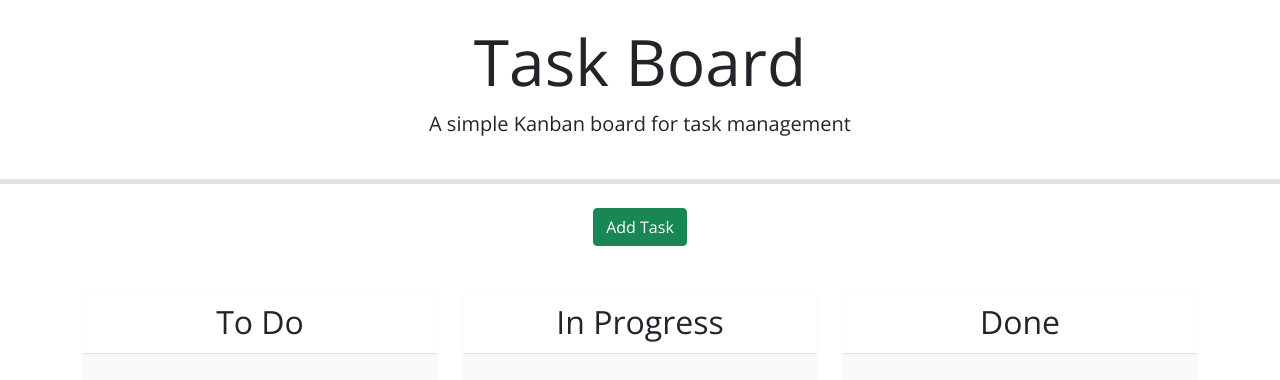
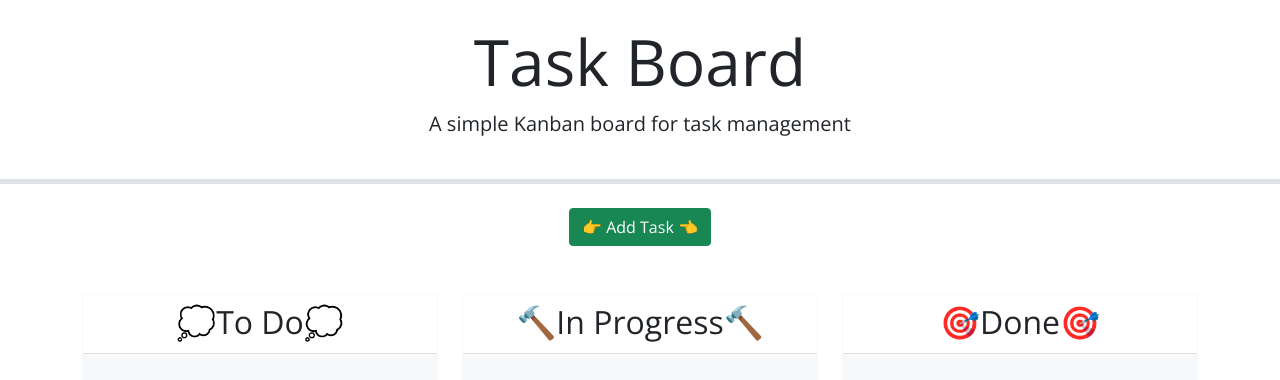
Before and after one commit to san1718/mc05-Simple_Task_Board, a plain HTML site: page index.html in a window 1280 px wide. Drawn offline with nearby package versions, Linux system fonts and the light colour scheme.

Commit message:
readme changes

```diff
--- a/index.html
+++ b/index.html
@@ -22,14 +22,14 @@
   </header>
   <div class="container">
     <div class="text-center mb-5">
-      <button class="btn btn-success" data-bs-toggle="modal" data-bs-target="#formModal">Add Task</button>
+      <button class="btn btn-success" data-bs-toggle="modal" data-bs-target="#formModal">👉 Add Task 👈</button>
     </div>
     <!-- Todo: Create a modal with a form to add tasks -->
     <div class="modal fade" id=“formModal” tabindex=“-1” aria-labelledby=“formModalLabel” aria-hidden=“true”>
       <div class=“modal-dialog”>
           <div class=“modal-content”>
               <div class=“modal-header”>
-                  <h5 class=“modal-title” id=“formModalLabel”>Add New Task</h5>
+                  <h5 class=“modal-title” id=“formModalLabel”>👉 Add New Task 👈</h5>
                   <button type=“button” class=“close” data-bs-dismiss=“modal” aria-label=“Close”>
                       <span>&times;</span>
                   </button>
@@ -63,7 +63,7 @@
       <div class="col-12 col-lg-4 d-flex">
         <div id="to-do" class="card border-light mb-3 lane flex-grow-1">
           <div class="card-header bg-white">
-            <h2 class="card-title mb-1">To Do</h2>
+            <h2 class="card-title mb-1">💭To Do💭</h2>
           </div>
           <div class="card-body bg-light">
             <div id="todo-cards"></div>
@@ -73,7 +73,7 @@
       <div class="col-12 col-lg-4 d-flex">
         <div id="in-progress" class="card border-light mb-3 lane flex-grow-1">
           <div class="card-header bg-white">
-            <h2 class="card-title mb-1">In Progress</h2>
+            <h2 class="card-title mb-1">🔨In Progress🔨</h2>
           </div>
           <div class="card-body bg-light">
             <div id="in-progress-cards"></div>
@@ -83,7 +83,7 @@
         <div class="col-12 col-lg-4 d-flex">
           <div id="done" class="card border-light mb-3 lane flex-grow-1">
             <div class="card-header bg-white">
-              <h2 class="card-title mb-1">Done</h2>
+              <h2 class="card-title mb-1">🎯Done🎯</h2>
             </div>
             <div class="card-body bg-light">
               <div id="done-cards"></div>
```
Also changed, not shown: 1 other file.
